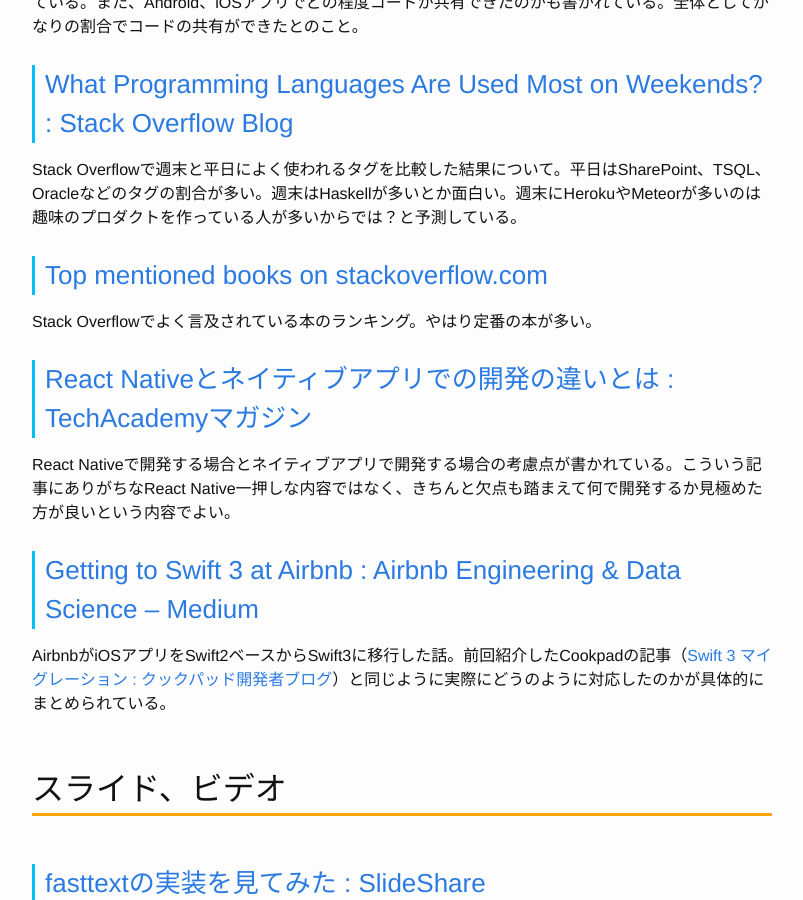
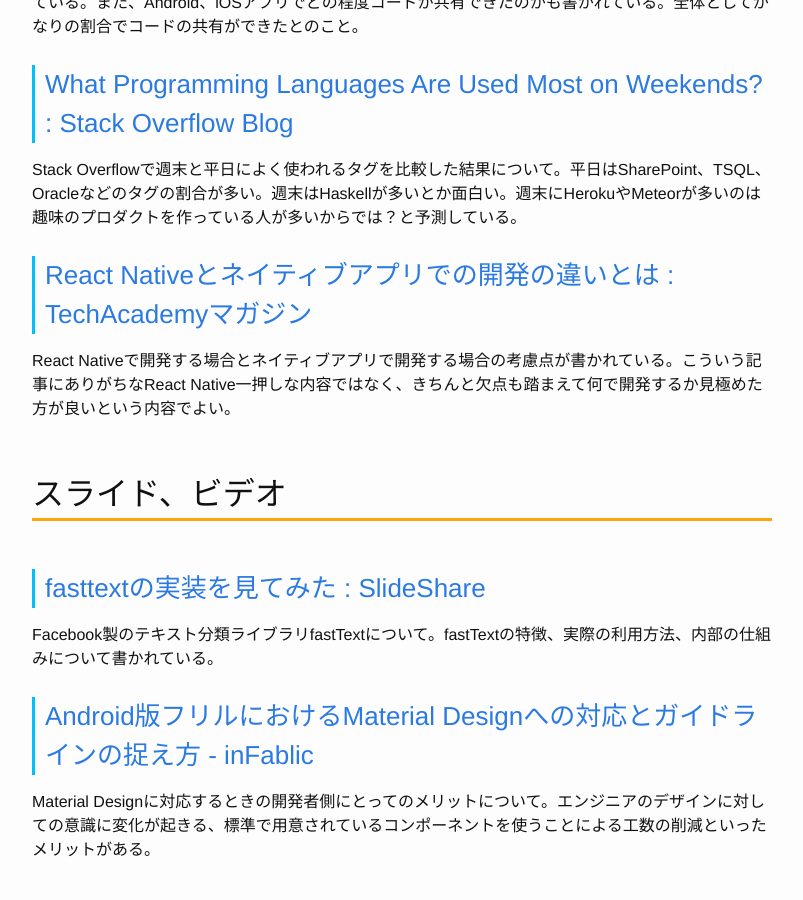
Before and after one commit to Gather-Tech/Gather-Tech.github.io, a Jekyll site: the page built from _posts/2017/2017-02-13-Gather33.md, in a window 1280 px wide and 900 px high, scrolled down 2288 px. Shown: the whole window, without its empty margins (238-1041 px from the left). Built offline with Jekyll 4.4.1, drawn with Linux system fonts in a browser that asks for light colours.

Commit message:
reduced articles

```diff
--- a/_posts/2017/2017-02-13-Gather33.md
+++ b/_posts/2017/2017-02-13-Gather33.md
@@ -57,18 +57,9 @@
 
 Stack Overflowで週末と平日によく使われるタグを比較した結果について。平日はSharePoint、TSQL、Oracleなどのタグの割合が多い。週末はHaskellが多いとか面白い。週末にHerokuやMeteorが多いのは趣味のプロダクトを作っている人が多いからでは？と予測している。
 
-### [Top mentioned books on stackoverflow.com](http://www.dev-books.com/)
-
-Stack Overflowでよく言及されている本のランキング。やはり定番の本が多い。
-
 ### [React Nativeとネイティブアプリでの開発の違いとは : TechAcademyマガジン](https://techacademy.jp/magazine/11652)
 
 React Nativeで開発する場合とネイティブアプリで開発する場合の考慮点が書かれている。こういう記事にありがちなReact Native一押しな内容ではなく、きちんと欠点も踏まえて何で開発するか見極めた方が良いという内容でよい。
-
-### [Getting to Swift 3 at Airbnb : Airbnb Engineering & Data Science – Medium](https://medium.com/airbnb-engineering/getting-to-swift-3-at-airbnb-79a257d2b656#.gko6ulj9v)
-
-AirbnbがiOSアプリをSwift2ベースからSwift3に移行した話。前回紹介したCookpadの記事（[Swift 3 マイグレーション : クックパッド開発者ブログ](http://techlife.cookpad.com/entry/2017/02/03/114218)）と同じように実際にどうのように対応したのかが具体的にまとめられている。
-
 
 ## スライド、ビデオ
 
```
